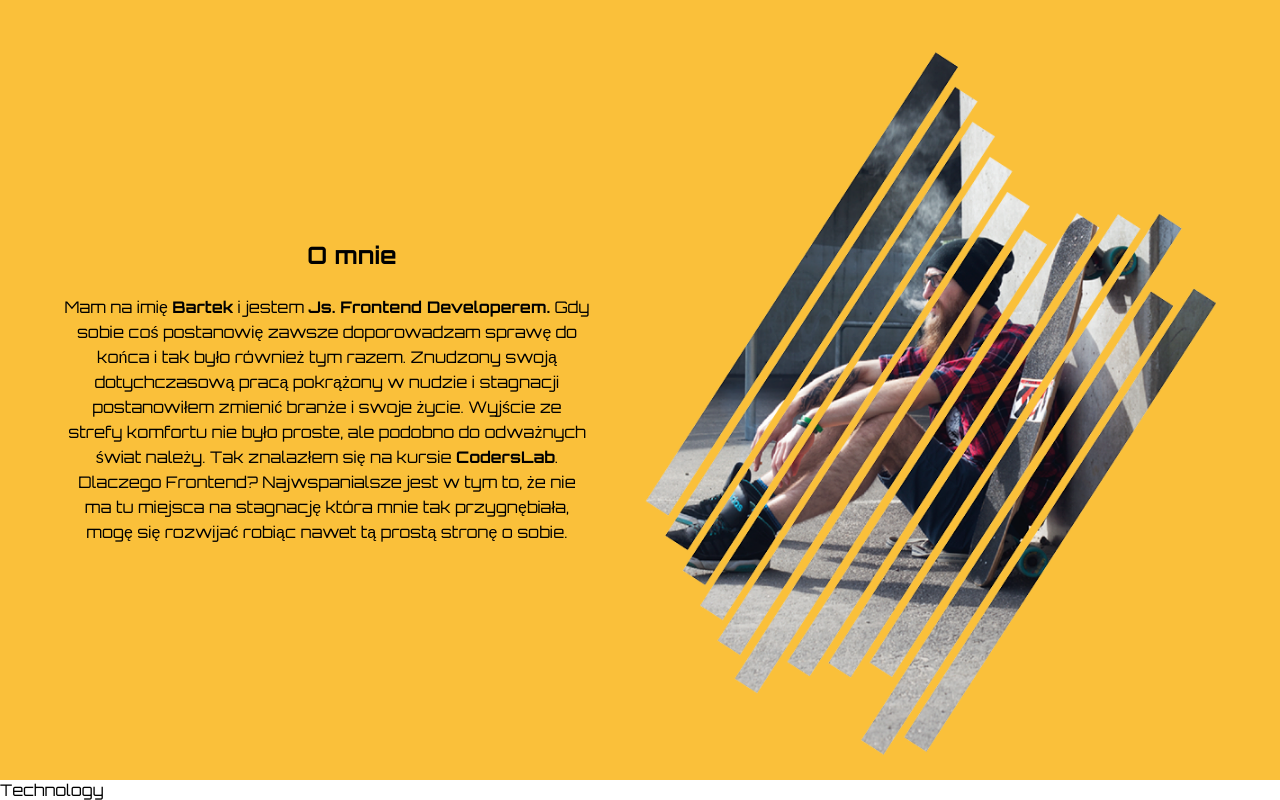
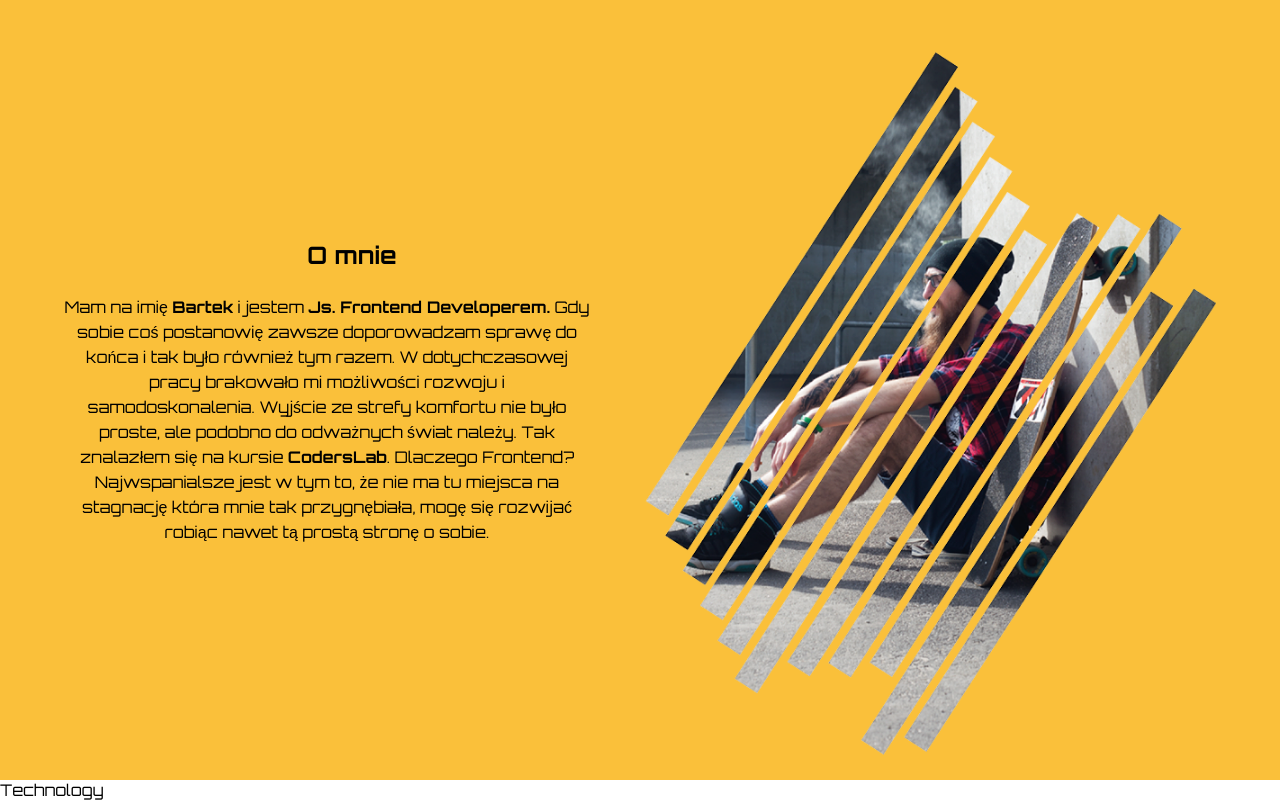
Before and after one commit to barrakiss/Portfolio, a website: page index.html in a window 1280 px wide. Shown: the part 820-1620 px from the top of the page. Drawn offline with Linux system fonts and the light colour scheme.

Commit message:
new text

```diff
--- a/index.html
+++ b/index.html
@@ -22,7 +22,7 @@
       <section class="about_me">
           <div class="about_me_text">
               <h2>O mnie</h2>
-              <p> Mam na imię <span>Bartek</span> i jestem <span>Js. Frontend Developerem.</span> Gdy sobie coś postanowię zawsze doporowadzam sprawę do końca i tak było również tym razem. Znudzony swoją dotychczasową pracą pokrążony w nudzie i stagnacji postanowiłem zmienić branże i swoje życie. Wyjście ze strefy komfortu nie było proste, ale podobno do odważnych świat należy. Tak znalazłem się na kursie <span>CodersLab</span>. Dlaczego Frontend? Najwspanialsze jest w tym to, że nie ma tu miejsca na stagnację która mnie tak przygnębiała, mogę się rozwijać robiąc nawet tą prostą stronę o sobie. </p>
+              <p> Mam na imię <span>Bartek</span> i jestem <span>Js. Frontend Developerem.</span> Gdy sobie coś postanowię zawsze doporowadzam sprawę do końca i tak było również tym razem. W dotychczasowej pracy brakowało mi możliwości rozwoju i samodoskonalenia. Wyjście ze strefy komfortu nie było proste, ale podobno do odważnych świat należy. Tak znalazłem się na kursie <span>CodersLab</span>. Dlaczego Frontend? Najwspanialsze jest w tym to, że nie ma tu miejsca na stagnację która mnie tak przygnębiała, mogę się rozwijać robiąc nawet tą prostą stronę o sobie. </p>
           </div>
           <div class="about_me_image">
           </div>
```
Also changed, not shown: css/main.css, sass/main.scss (line endings or trailing spaces).
